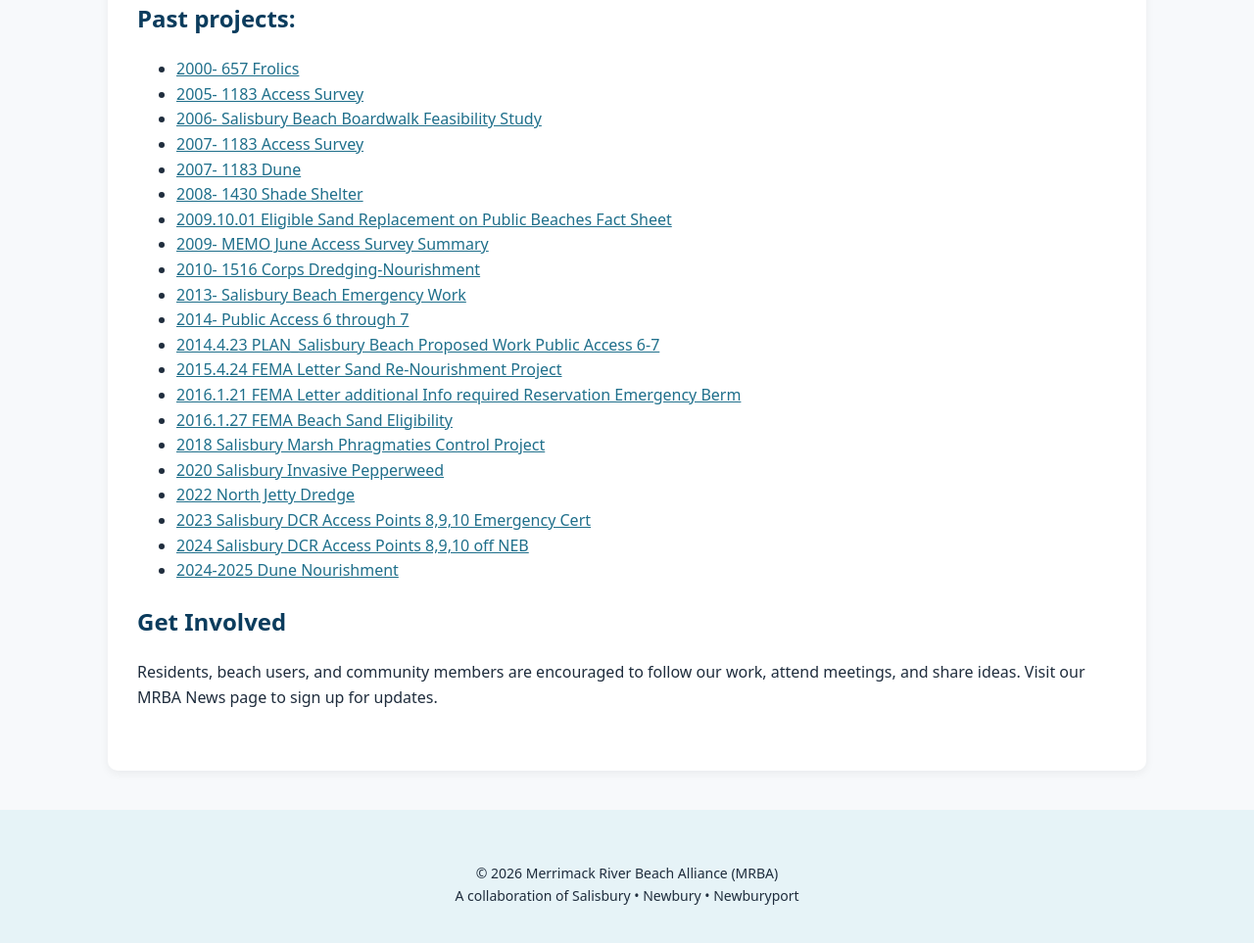
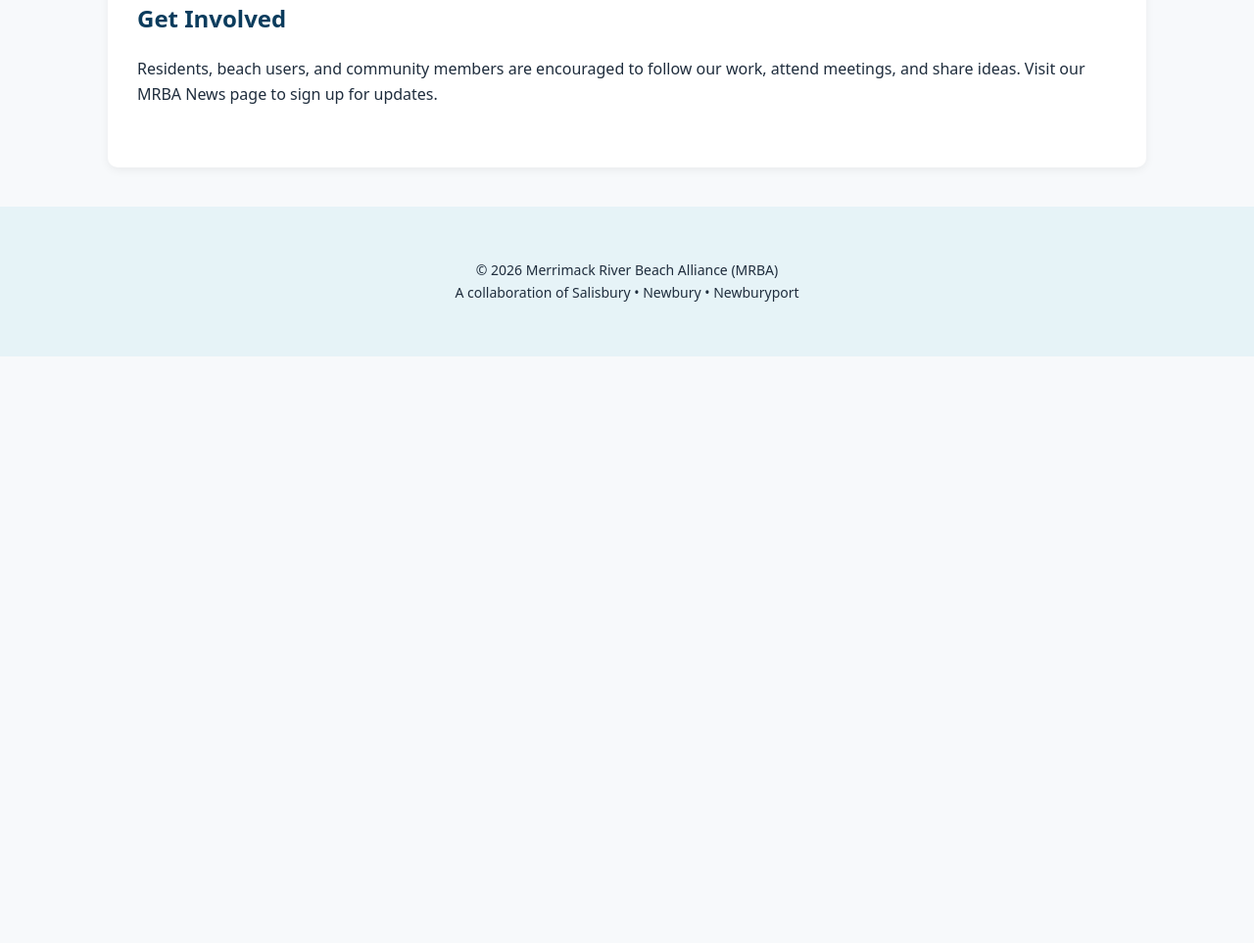
Before and after one commit to MAMRBAGOV/mamrba.gov, a Jekyll site: the page built from index.md, in a window 1280 px wide and 1400 px high, scrolled down 1625 px. Shown: the part 420-1383 px from the top of the window at 98% size. Built offline with Jekyll 4.4.1, drawn with Linux system fonts in a browser that asks for light colours; after the commit the page ends 2409 px from its top, so only the background shows below that.

Commit message:
Update index.md

```diff
--- a/index.md
+++ b/index.md
@@ -92,30 +92,6 @@ title: Page Title
 
 </div>
 
-## Past projects:
-
-- [2000- 657 Frolics](/assets/docs/Appendix A_2000- 657 Frolics.pdf)
-- [2005- 1183 Access Survey](/assets/docs/Appendix B_2005- 1183 Access Survey.pdf)
-- [2006- Salisbury Beach Boardwalk Feasibility Study](/assets/docs/Appendix C_2006- Salisbury Beach Boardwalk Feasibility Study.pdf)
-- [2007- 1183 Access Survey](/assets/docs/Appendix D_2007- 1183 Access Survey.pdf)
-- [2007- 1183 Dune ](/assets/docs/Appendix E_2007- 1183 Dune .pdf)
-- [2008- 1430 Shade Shelter ](/assets/docs/Appendix F_2008- 1430 Shade Shelter .pdf)
-- [2009.10.01 Eligible Sand Replacement on Public Beaches Fact Sheet](/assets/docs/2009.10.01 Eligible Sand Replacement on Public Beaches Fact Sheet.pdf)
-- [2009- MEMO June Access Survey Summary](/assets/docs/Appendix G_2009- MEMO June Access Survey Summary .pdf)
-- [2010- 1516 Corps Dredging-Nourishment](/assets/docs/Appendix H_2010- 1516 Corps Dredging-Nourishment.pdf)
-- [2013- Salisbury Beach Emergency Work](/assets/docs/Appendix I_2013- Salisbury Beach Emergency Work .pdf)
-- [2014- Public Access 6 through 7](/assets/docs/Appendix J_2014- Public Access 6 through 7.pdf)
-- [2014.4.23 PLAN_Salisbury Beach Proposed Work Public Access 6-7 ](/assets/docs/2014.4.23 PLAN_Salisbury Beach Proposed Work Public Access 6-7 .pdf)
-- [2015.4.24 FEMA Letter Sand Re-Nourishment Project](/assets/docs/2015.4.24 FEMA Letter Sand Re-Nourishment Project.pdf)
-- [2016.1.21 FEMA Letter additional Info required Reservation Emergency Berm](/assets/docs/2016.1.21 FEMA Letter additional Info required Reservation Emergency Berm.pdf)
-- [2016.1.27 FEMA Beach Sand Eligibility](/assets/docs/2016.1.27 FEMA Beach Sand Eligibility.pdf)
-- [2018 Salisbury Marsh Phragmaties Control Project](/assets/docs/DOA Phrag Contol 2018.pdf)
-- [2020 Salisbury Invasive Pepperweed](assets/docs/RDA USF&W Pepperweed 2020.pdf)
-- [2022 North Jetty Dredge](/assets/docs/NOI+Attachments Submittal.pdf)
-- [2023 Salisbury DCR Access Points 8,9,10 Emergency Cert](/assets/docs/2023 Salisbury DCR Access Points 8,9,10 Emergency Cert.pdf)
-- [2024 Salisbury DCR Access Points 8,9,10 off NEB](/assets/docs/2024 Salisbury DCR Access Points 8,9,10 off NEB.pdf)
-- [2024-2025 Dune Nourishment](/assets/docs/_1 FINAL PLANS over aerial 9-18.pdf)
-
 ## Get Involved
 Residents, beach users, and community members are encouraged to follow our work, attend meetings, and share ideas. Visit our MRBA News page to sign up for updates.
 
```
